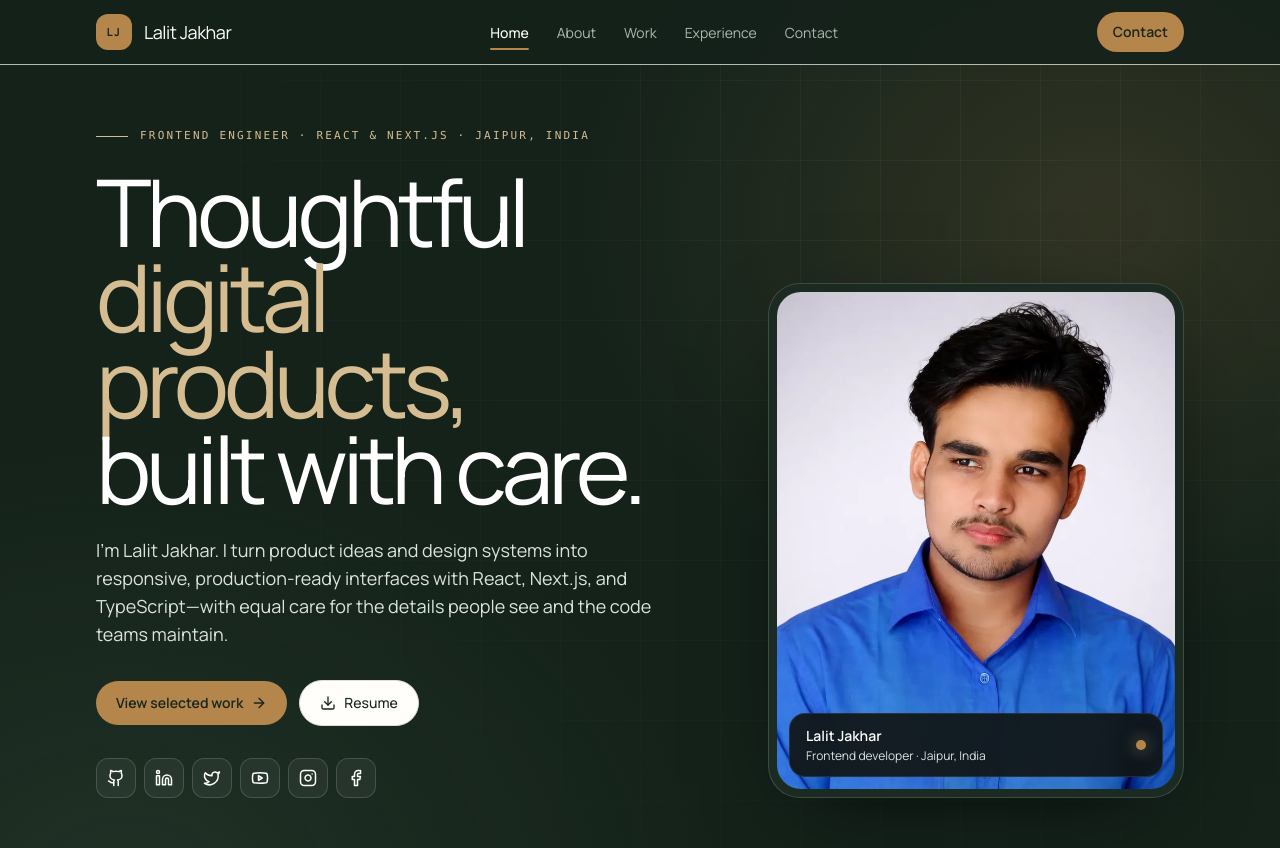
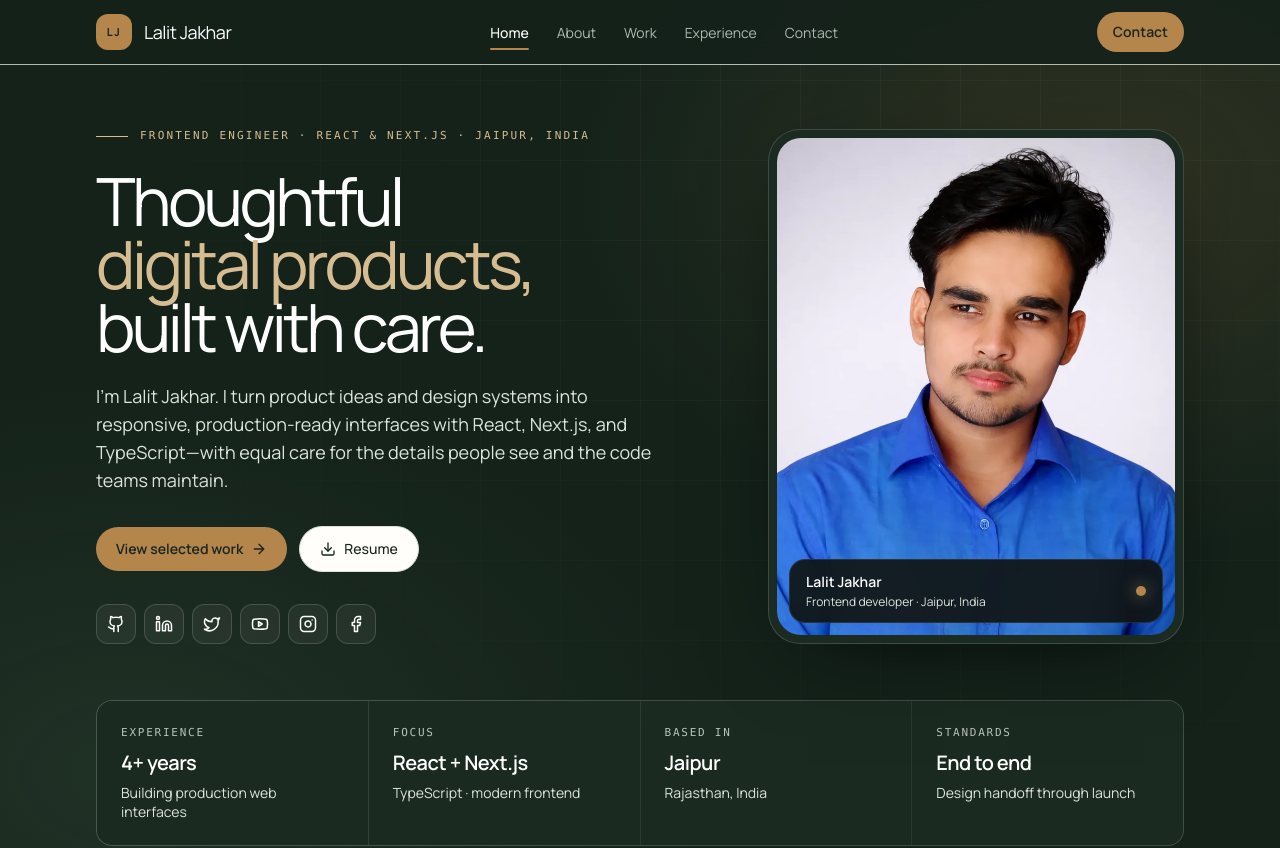
Before and after one commit to lalitjakhar/jakhar-lalit, a Next.js app: page / in a window 1280 px wide. Shown: the top 848 px of the page. Built offline with nearby package versions, Linux system fonts and the light colour scheme.

Commit message:
style: update site title for improved clarity and relevance

```diff
--- a/src/components/Hero.tsx
+++ b/src/components/Hero.tsx
@@ -46,13 +46,13 @@ export default function Hero({ data }: HeroProps) {
               Frontend engineer · React & Next.js · Jaipur, India
             </p>
             <h1 className="mt-6 max-w-3xl text-balance text-white">
-              <span className="block font-display text-[clamp(2.75rem,7.3vw,6.6rem)] leading-[0.92] tracking-[-0.055em]">
+              <span className="block font-display text-[clamp(2.5rem,5.2vw,5rem)] leading-[0.95] tracking-[-0.055em]">
                 Thoughtful
               </span>
-              <span className="block font-display text-[clamp(2.75rem,7.3vw,6.6rem)] leading-[0.92] tracking-[-0.055em] text-[#d6bd91]">
+              <span className="block font-display text-[clamp(2.5rem,5.2vw,5rem)] leading-[0.95] tracking-[-0.055em] text-[#d6bd91]">
                 digital products,
               </span>
-              <span className="block font-display text-[clamp(2.75rem,7.3vw,6.6rem)] leading-[0.92] tracking-[-0.055em]">
+              <span className="block font-display text-[clamp(2.5rem,5.2vw,5rem)] leading-[0.95] tracking-[-0.055em]">
                 built with care.
               </span>
             </h1>
--- a/src/data/seo.ts
+++ b/src/data/seo.ts
@@ -9,7 +9,7 @@ import {
 } from "@/data/siteImages";
 
 export const SITE_NAME = "Lalit Jakhar";
-export const SITE_TITLE = "Lalit Jakhar | Frontend Engineer in Jaipur";
+export const SITE_TITLE = "Lalit Jakhar | React & Next.js Developer in Jaipur";
 export const SITE_UPDATED = "2026-11-02";
 export const SITE_DESCRIPTION =
   "Lalit Jakhar is a Jaipur-based frontend engineer specializing in React, Next.js, and TypeScript. Explore selected product, corporate, and client work.";
```
